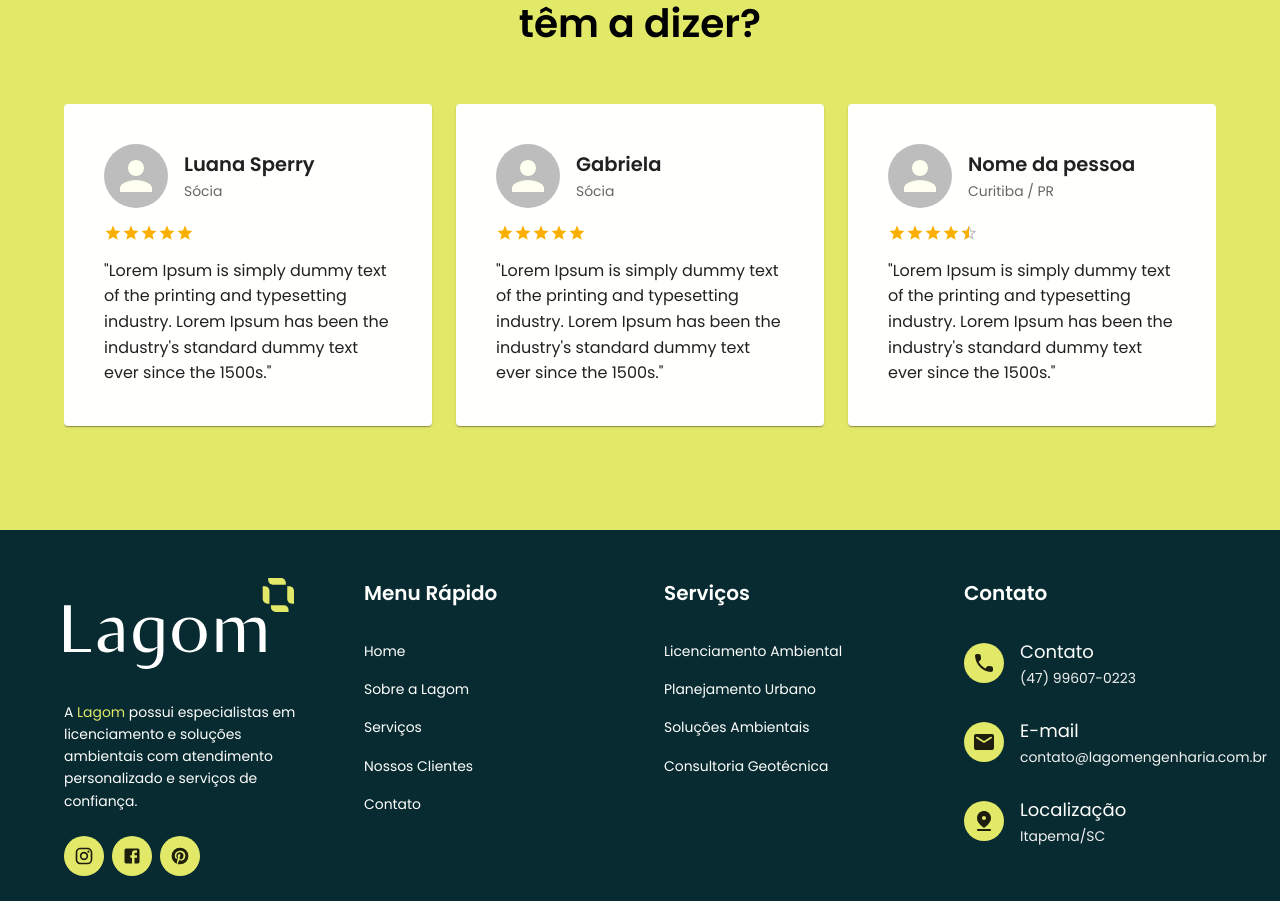
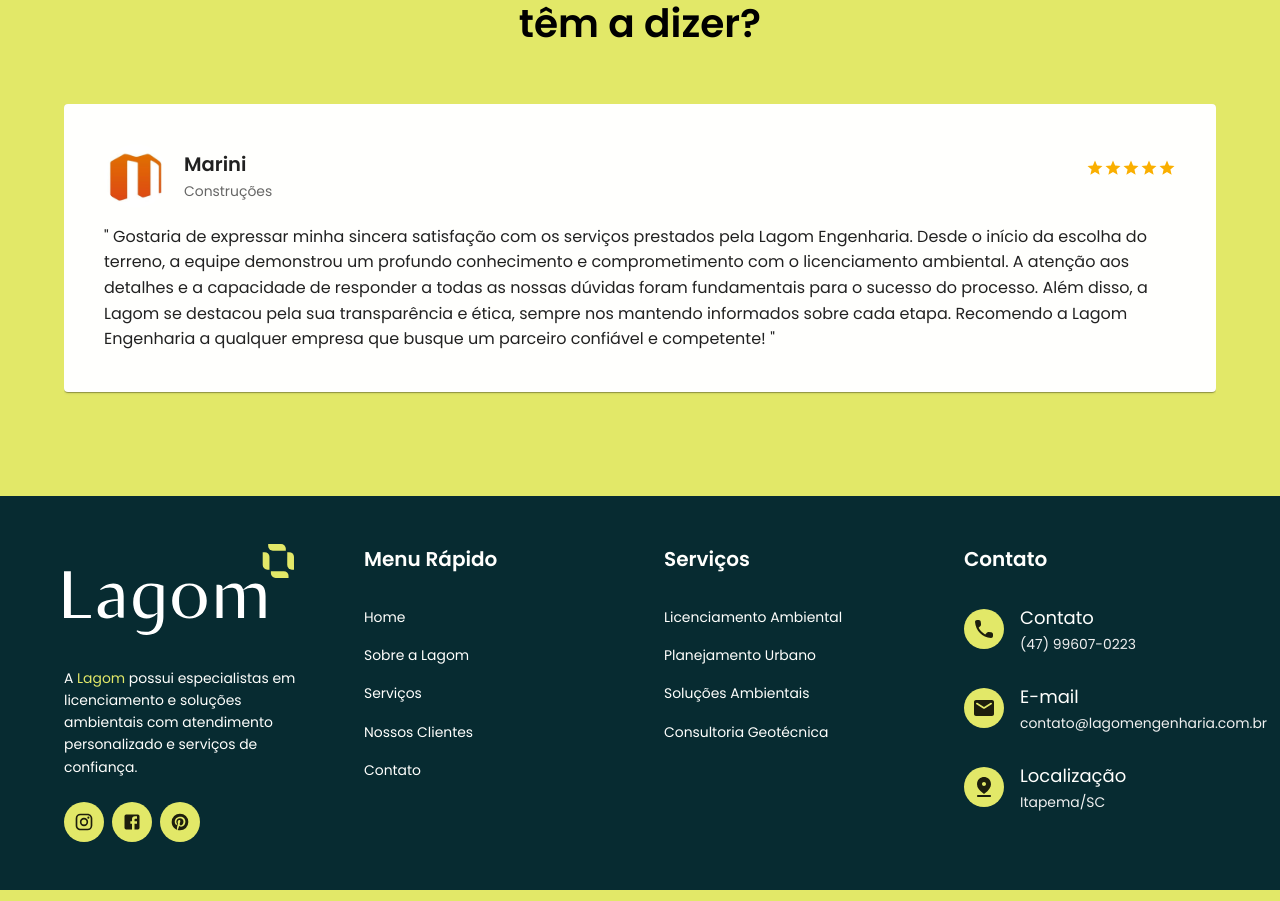
Before and after one commit to uvrest/websites-lagom, a React (Vite) app: page / in a window 1280 px wide. Shown: the part 2697-3598 px from the top of the page. Built offline with nearby package versions, Linux system fonts and the light colour scheme.

Commit message:
new testimonials section

```diff
--- a/src/components/cards/TestimonialCard.jsx
+++ b/src/components/cards/TestimonialCard.jsx
@@ -1,4 +1,4 @@
-import { Box, Stack, Typography, Card, CardContent, Avatar, Rating } from "@mui/material";
+import { Box, Stack, Typography, Card, Avatar, Rating } from "@mui/material";
 
 const TestimonialCard = ({ avatar, name, subtitle, testimonial, rating }) => {
     return (
@@ -12,6 +12,7 @@
             }}
         >
             {/* Header: Avatar + Info */}
+            <Stack direction="row" justifyContent='space-between' alignItems='center' spacing={2} mb={2}>
                 <Stack direction="row" spacing={2} alignItems="center" mb={2}>
                     <Avatar
                         src={avatar}
@@ -27,11 +28,13 @@
                         </Typography>
                     </Box>
                 </Stack>
-
                 {/* Rating */}
                 {rating !== undefined && rating !== null && (
+                    <Box>
                         <Rating value={rating} precision={0.5} readOnly size="small" sx={{ mb: 2 }} />
+                    </Box>
                 )}
+            </Stack>
 
             {/* Testimonial text */}
             <Typography variant="body1" color="text.primary" sx={{ lineHeight: 1.6 }}>
--- a/src/components/sliders/TestimonialSlider.jsx
+++ b/src/components/sliders/TestimonialSlider.jsx
@@ -13,12 +13,12 @@
             spaceBetween={24}
             slidesPerView={5}
             loop
-            autoplay={{ delay: 3000, disableOnInteraction: false }}
+            autoplay={{ delay: 10000, disableOnInteraction: false }}
             breakpoints={{
                 0: { slidesPerView: 1 },
                 600: { slidesPerView: 1 },
-                900: { slidesPerView: 2 },
-                1200: { slidesPerView: 3 },
+                900: { slidesPerView: 1 },
+                1200: { slidesPerView: 1 },
             }}
         >
             {testimonials.map((testimonial, index) => (
--- a/src/pages/sections/TestimonialsSection.jsx
+++ b/src/pages/sections/TestimonialsSection.jsx
@@ -1,46 +1,36 @@
 import TestimonialSlider from "../../components/sliders/TestimonialSlider";
 import PageSectionTitle from "./_PageSectionTitle";
+
+import Tonolher from "../../assets/images/testimonials/tonolher.jpg";
+import Marini from "../../assets/images/testimonials/marini.jpg";
 
 const testimonials = [
     {
         id: 1,
-        avatar: undefined,
-        name: "Gabriel Coelho",
-        subtitle: "Desenvolvedor",
+        avatar: Marini,
+        name: "Marini",
+        subtitle: "Construções",
         rating: 5,
-        testimonial: "Lorem Ipsum is simply dummy text of the printing and typesetting industry. Lorem Ipsum has been the industry's standard dummy text ever since the 1500s.",
+        testimonial: `
+            Gostaria de expressar minha sincera satisfação com os serviços prestados pela Lagom Engenharia.
+            Desde o início da escolha do terreno, a equipe demonstrou um profundo conhecimento e comprometimento com o licenciamento ambiental.
+            A atenção aos detalhes e a capacidade de responder a todas as nossas dúvidas foram fundamentais para o sucesso do processo.
+            Além disso, a Lagom se destacou pela sua transparência e ética, sempre nos mantendo informados sobre cada etapa.
+            Recomendo a Lagom Engenharia a qualquer empresa que busque um parceiro confiável e competente!
+        `,
     },
     {
         id: 2,
-        avatar: undefined,
-        name: "Luana Sperry",
-        subtitle: "Sócia",
+        avatar: Tonolher,
+        name: "Tonolher",
+        subtitle: "Construtora",
         rating: 5,
-        testimonial: "Lorem Ipsum is simply dummy text of the printing and typesetting industry. Lorem Ipsum has been the industry's standard dummy text ever since the 1500s.",
-    },
-    {
-        id: 3,
-        avatar: undefined,
-        name: "Gabriela",
-        subtitle: "Sócia",
-        rating: 5,
-        testimonial: "Lorem Ipsum is simply dummy text of the printing and typesetting industry. Lorem Ipsum has been the industry's standard dummy text ever since the 1500s.",
-    },
-    {
-        id: 4,
-        avatar: undefined,
-        name: "Nome da pessoa",
-        subtitle: "Curitiba / PR",
-        rating: 4.5,
-        testimonial: "Lorem Ipsum is simply dummy text of the printing and typesetting industry. Lorem Ipsum has been the industry's standard dummy text ever since the 1500s.",
-    },
-    {
-        id: 5,
-        avatar: undefined,
-        name: "Nome da pessoa",
-        subtitle: "CEO",
-        rating: 4,
-        testimonial: "Lorem Ipsum is simply dummy text of the printing and typesetting industry. Lorem Ipsum has been the industry's standard dummy text ever since the 1500s.",
+        testimonial: `
+            Precisávamos de uma empresa solida e com expertise em licenças ambientais e acabamos escolhendo a Lagon para tomar frente a um
+            dos nossos principais empreendimentos, o Sky Shopping Camboriu. Estamos contentes com o andamento do processo já iniciado e
+            sabemos que temos ainda um longo caminho pela frente, mas a certeza que juntos vamos desenvolver um ótimo trabalho e atender
+            todas as necessidades do projeto e de nossos clientes.
+        `,
     },
 ];
 
```
Also changed, not shown: src/assets/images/testimonials/marini.jpg (added), src/assets/images/testimonials/tonolher.jpg (added). Lines whose indentation alone changed are shown as unchanged.
